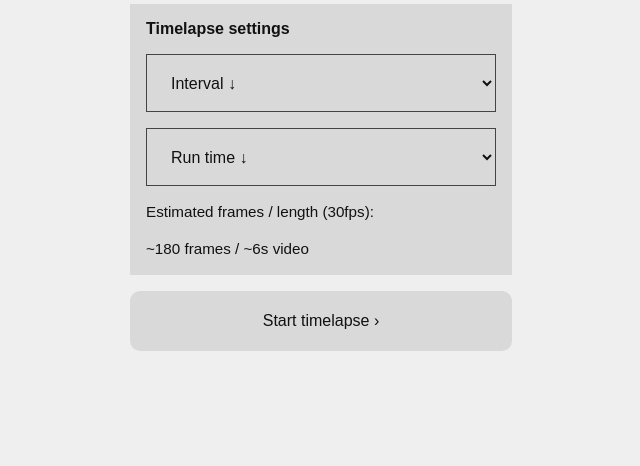
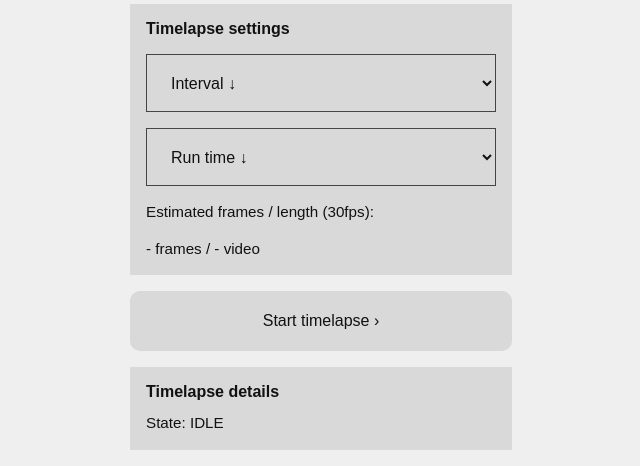
Before and after one commit to Ashterism/lapsepi, a Flask app: page / in a window 1280 px wide. Shown: the part 719-1185 px from the top of the page, without its empty margins (319-959 px from the left). Before the commit the page ends 1070 px from the top, so only its background shows below. Run offline with Flask 3, Linux system fonts and the light colour scheme.

Commit message:
timelapse interval/duration UI controls working:

```diff
--- a/src/lapsepi/web/app.py
+++ b/src/lapsepi/web/app.py
@@ -1,14 +1,13 @@
-from flask import Flask, render_template, send_from_directory
-from flask import redirect
+from flask import Flask, render_template, send_from_directory, redirect, jsonify, request
 
-from ..controller.controller import get_photo, get_timelapse
+from ..control.controller import get_photo, get_timelapse
 from ..process.storage import Storage
 
 storage = Storage()
 
 app = Flask(__name__)
 
-
+# route to homepage
 @app.route("/")
 def home():
     last_image_record = storage.read_json(storage.meta_dir / "last_image_taken.json")
@@ -26,10 +25,13 @@ def home():
         else:
             taken_time = "-"
 
+    is_running = storage.check_lockfile("camera_in_use")
+
     return render_template(
         "index.html",
         image_path=image_path,
         taken_time=taken_time,
+        is_running=is_running,
     )
 
 
@@ -38,19 +40,34 @@ def home():
 def serve_image(filename):
     return send_from_directory(storage.data_dir, filename)
 
-
+# route to call "take single image" function
 @app.route("/take_photo", methods=["POST"])
 def take_photo():
     get_photo()
     return redirect("/")
 
-
+# route to call get timelapse (which runs in own process)
 @app.route("/take_timelapse", methods=["POST"])
 def take_timelapse():
-    get_timelapse()
+    interval = request.form.get("interval")
+    runtime = request.form.get("runtime")
+
+    get_timelapse(interval, runtime)
     return redirect("/")
 
+# route to check if camera in use (lockfile check)
+@app.route("/status")
+def status():
+    is_running = storage.check_lockfile("camera_in_use")
+    state = "RUNNING" if is_running else "IDLE"
 
+    return jsonify({
+        "state": state,
+        "latest_frame": None,
+        "frames_taken": None,
+    })
+
+# route to styleguide
 @app.route("/styleguide")
 def styleguide():
     return render_template(
--- a/src/lapsepi/web/static/main.css
+++ b/src/lapsepi/web/static/main.css
@@ -104,8 +104,31 @@ body {
     cursor: pointer;
 }
 
+.button:disabled {
+    cursor: default;
+}
+
+.button-disabled,
+.button-running {
+    background: #9a9a9a;
+    color: #333333;
+    filter: none;
+    transform: none;
+}
+
 .button:hover {
     filter: brightness(0.98);
+}
+
+.button-disabled:hover,
+.button-running:hover {
+    filter: none;
+}
+
+.button:active,
+.button-running:active,
+.button-disabled:active {
+    transform: none;
 }
 
 .button:focus-visible,
@@ -164,3 +187,7 @@ body {
         padding-right: 24px;
     }
 }
+
+#timelapse-form {
+    display: contents;
+}
--- a/src/lapsepi/web/templates/index.html
+++ b/src/lapsepi/web/templates/index.html
@@ -18,7 +18,7 @@
         <section class="card">
             <div class="card-body">
                 <h2 class="section-title">Status</h2>
-                <p class="status-line">Status: READY</p>
+                <p class="status-line">Status: {{ "RUNNING" if is_running else "READY" }}</p>
                 <p class="status-line">Power: connected</p>
                 <p class="status-line">Storage: 12.4GB free</p>
             </div>
@@ -26,7 +26,7 @@
 
         <section>
             <form method="post" action="/take_photo">
-                <button class="button" type="submit">Take test photo</button>
+                <button class="button{% if is_running %} button-disabled{% endif %}" type="submit" {% if is_running %}disabled{% endif %}>Take test photo</button>
             </form>
         </section>
 
@@ -40,37 +40,163 @@
             </div>
         </section>
 
+        <form method="post" action="/take_timelapse" id="timelapse-form">
+
             <section class="card">
                 <div class="card-body settings-card-body">
                     <h2 class="section-title">Timelapse settings</h2>
 
                     <div class="controls-stack">
-                    <select class="select-control" aria-label="Interval">
-                        <option selected>Interval ↓</option>
-                        <option>5 seconds</option>
-                        <option>10 seconds</option>
-                        <option>30 seconds</option>
+                        <select name="interval" class="select-control" id="interval-select" aria-label="Interval">
+                            <option selected disabled value="">Interval ↓</option>
+                            <option value="5">5 seconds</option>
+                            <option value="10">10 seconds</option>
+                            <option value="30">30 seconds</option>
                         </select>
 
-                    <select class="select-control" aria-label="Run time">
-                        <option selected>Run time ↓</option>
-                        <option>10 minutes</option>
-                        <option>30 minutes</option>
-                        <option>3 hours</option>
-                        <option>8 hours</option>
+                        <select name="runtime" class="select-control" id="runtime-select" aria-label="Run time">
+                            <option selected disabled value="">Run time ↓</option>
+                            <option value="15">15 seconds</option>
+                            <option value="600">10 minutes</option>
+                            <option value="1800">30 minutes</option>
+                            <option value="10800">3 hours</option>
+                            <option value="28800">8 hours</option>
                         </select>
                     </div>
 
                     <p class="estimate-text">Estimated frames / length (30fps):</p>
-                <p class="estimate-text">~180 frames / ~6s video</p>
+                    <p class="estimate-text">
+                        <span id="estimated-frames">-</span> frames /
+                        <span id="estimated-length">-</span> video
+                    </p>
                 </div>
             </section>
 
             <section>
-            <form method="post" action="/take_timelapse">
-                <button class="button" type="submit">Start timelapse &rsaquo;</button>
+                <button id="timelapse-button"
+                    class="button{% if is_running %} button-running{% endif %}"
+                    type="submit"
+                    {% if is_running %}disabled{% endif %}>
+                    Start timelapse &rsaquo;
+                </button>
+            </section>
+
         </form>
+
+{% if is_running %}
+<section>
+    <button class="button" type="button">
+        Stop timelapse
+    </button>
+</section>
+{% endif %}
+
+        <section class="card">
+            <div class="card-body">
+                <h2 class="section-title">Timelapse details</h2>
+                <p class="status-line">State: <span id="timelapse-state">{{ "RUNNING" if is_running else "IDLE" }}</span></p>
+                {% if is_running %}
+                <p class="status-line">Latest frame: <span id="timelapse-latest">-</span></p>
+                <p class="status-line">Frames taken: <span id="timelapse-count">-</span></p>
+                {% endif %}
+            </div>
         </section>
     </main>
+    <script>
+        const isRunning = {{ 'true' if is_running else 'false' }};
+        const timelapseForm = document.getElementById("timelapse-form");
+        const timelapseButton = document.getElementById("timelapse-button");
+        const timelapseState = document.getElementById("timelapse-state");
+
+        const intervalSelect = document.getElementById("interval-select");
+        const runtimeSelect = document.getElementById("runtime-select");
+        const estimatedFrames = document.getElementById("estimated-frames");
+        const estimatedLength = document.getElementById("estimated-length");
+
+        function formatVideoLength(seconds) {
+            if (seconds < 60) {
+                return `~${seconds}s`;
+            }
+
+            const minutes = Math.floor(seconds / 60);
+            const remainingSeconds = seconds % 60;
+
+            if (remainingSeconds === 0) {
+                return `~${minutes}m`;
+            }
+
+            return `~${minutes}m ${remainingSeconds}s`;
+        }
+
+        function updateEstimate() {
+            if (!intervalSelect || !runtimeSelect || !estimatedFrames || !estimatedLength) {
+                return;
+            }
+
+            const interval = Number(intervalSelect.value);
+            const runtime = Number(runtimeSelect.value);
+
+            if (!interval || !runtime) {
+                estimatedFrames.textContent = "-";
+                estimatedLength.textContent = "-";
+                return;
+            }
+
+            const frames = Math.floor(runtime / interval);
+            const videoSeconds = Math.max(1, Math.floor(frames / 30));
+
+            estimatedFrames.textContent = `~${frames}`;
+            estimatedLength.textContent = formatVideoLength(videoSeconds);
+        }
+
+        if (intervalSelect) {
+            intervalSelect.addEventListener("change", updateEstimate);
+        }
+
+        if (runtimeSelect) {
+            runtimeSelect.addEventListener("change", updateEstimate);
+        }
+
+        updateEstimate();
+
+        if (timelapseForm && timelapseButton) {
+            timelapseForm.addEventListener("submit", function () {
+                timelapseButton.disabled = true;
+                timelapseButton.classList.add("button-running");
+            });
+        }
+
+        if (isRunning) {
+            setInterval(async function () {
+                try {
+                    const response = await fetch("/status");
+                    if (!response.ok) return;
+
+                    const data = await response.json();
+
+                    if (timelapseState && data.state) {
+                        timelapseState.textContent = data.state;
+                    }
+
+                    const latest = document.getElementById("timelapse-latest");
+                    const count = document.getElementById("timelapse-count");
+
+                    if (latest && data.latest_frame !== undefined) {
+                        latest.textContent = data.latest_frame || "-";
+                    }
+
+                    if (count && data.frames_taken !== undefined) {
+                        count.textContent = data.frames_taken;
+                    }
+
+                    if (data.state === "IDLE") {
+                        window.location.reload();
+                    }
+                } catch (error) {
+                    console.error("Status check failed", error);
+                }
+            }, 5000);
+        }
+    </script>
 </body>
 </html>
```
Also changed, not shown: src/lapsepi/capture/timelapse.py (+7 -3 lines), src/lapsepi/control/controller.py (+10 -2 lines). Lines whose indentation alone changed are shown as unchanged.
